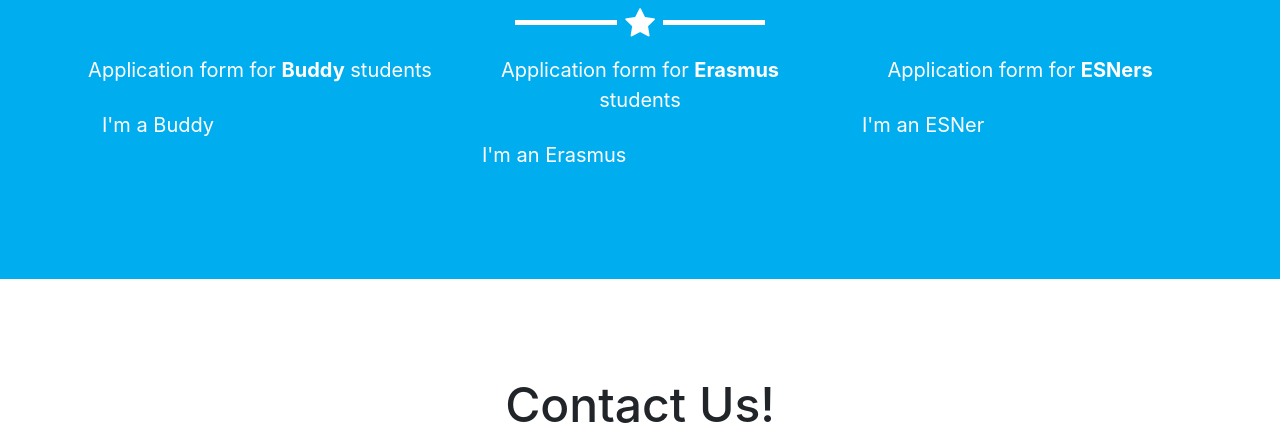
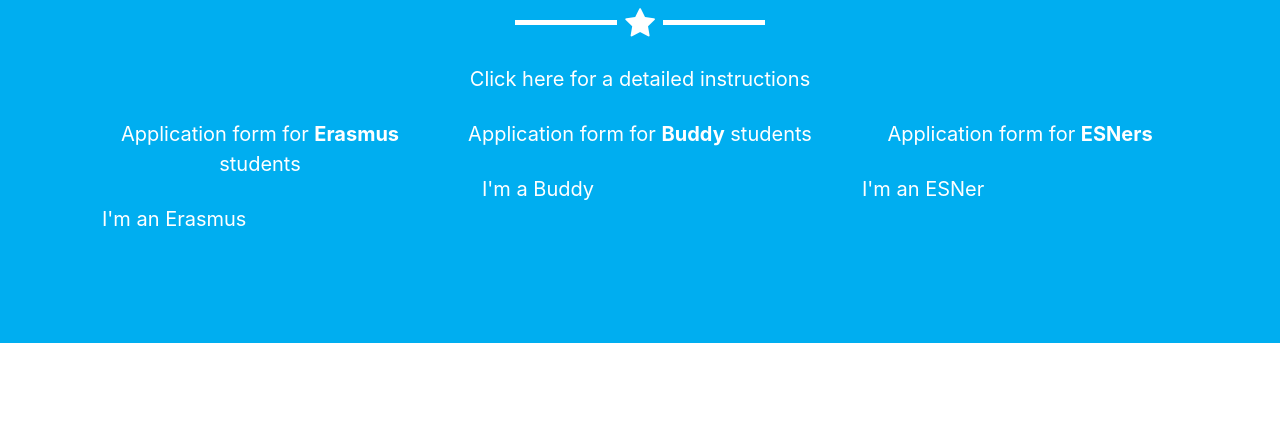
Before and after one commit to rybak194/card.esn.pl, a website with bundled scripts: page index.html in a window 1280 px wide. Shown: the part 2011-2451 px from the top of the page. Built offline with nearby package versions, Linux system fonts and the light colour scheme.

Commit message:
guidebook

```diff
--- a/index.html
+++ b/index.html
@@ -129,14 +129,19 @@
     <div class="container">
       <h2 class="text-center">Get your ESNcard</h2>
       <hr class="star-light">
+      <div class="apply-block">
+        <p align="center">
+          <a href="files/ESNcard_Guidebook.pdf" class="btn btn-lg btn-outline">Click here for a detailed instructions</a>
+        </p>
+      </div>
       <div class="row">
+        <div class="col-sm-4 apply-block">
+          <p align="center">Application form for <b>Erasmus</b> students</p>
+          <a href="https://polisy.voyager.pl/PolisaOnline/Wybor.aspx?u=16&t=1350&Id=WWESNPOLKK&o=1" class="btn btn-lg btn-outline">I'm an Erasmus</a>
+        </div>
         <div class="col-sm-4 apply-block">
           <p align="center">Application form for <b>Buddy</b> students</p>
           <a href="https://polisy.voyager.pl/PolisaOnline/Wybor.aspx?u=16&t=1351&Id=WWESNPOLKK&o=1" class="btn btn-lg btn-outline">I'm a Buddy</a>
-        </div>
-        <div class="col-sm-4 apply-block">
-          <p align="center">Application form for <b>Erasmus</b> students</p>
-          <a href="https://polisy.voyager.pl/PolisaOnline/Wybor.aspx?u=16&t=1350&Id=WWESNPOLKK&o=1" class="btn btn-lg btn-outline">I'm an Erasmus</a>
         </div>
         <div class="col-sm-4 apply-block">
           <p align="center">Application form for <b>ESNers</b></p>
```
Also changed, not shown: 2 other files.
